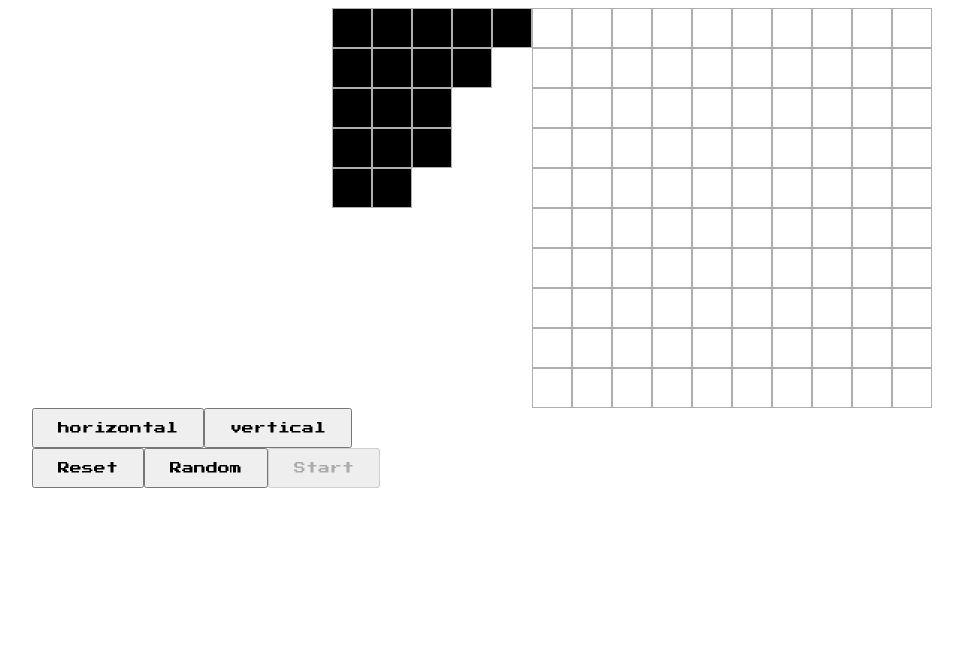
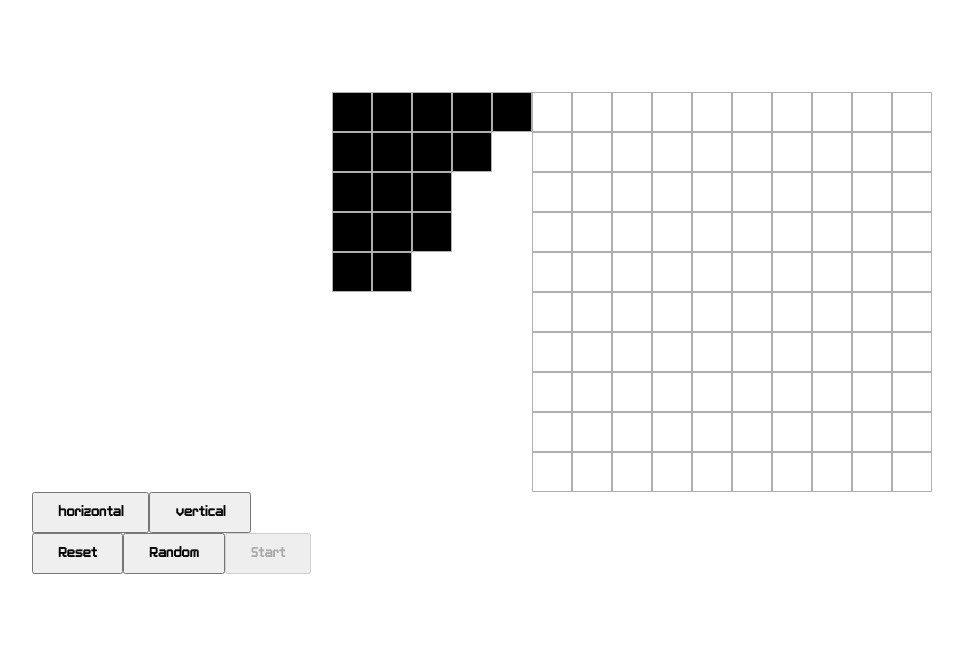
Before and after one commit to husky93/battleship-game, a website built with webpack: page dist/index.html in a window 1280 px wide. Shown: the whole page, without its empty margins (8-971 px from the left). Built offline with nearby package versions, Linux system fonts and the light colour scheme; what pubsub-js would draw is missing.

Commit message:
Add fonts through webpack

```diff
--- a/src/assets/style.css
+++ b/src/assets/style.css
@@ -1,3 +1,17 @@
+@font-face {
+  font-family: 'Rectaxel';
+  src: url('./Rectaxel.otf') format('opentype');
+  font-weight: bold;
+  font-style: normal;
+}
+
+@font-face {
+  font-family: 'PlaymegamesReguler';
+  src: url('./PlaymegamesReguler.ttf') format('truetype');
+  font-weight: 400;
+  font-style: normal;
+}
+
 :root {
   --flipper-height: 50px;
   --flipper-width: 160px;
@@ -7,22 +21,22 @@
 
 * {
   box-sizing: border-box;
-  font-size: 14px;
 }
 
 body {
-  font-family: 'Press Start 2P', cursive;
+  font-family: 'PlaymegamesReguler';
 }
 
 .btn {
-  font-family: 'Press Start 2P', cursive;
-  font-size: 12px;
+  font-family: 'PlaymegamesReguler';
+  font-size: 16px;
   padding: 12px 24px;
 }
 
 .main {
   display: flex;
   flex-direction: column;
+  padding: 84px 0;
   max-width: 1200px;
   margin: 0 auto;
 }
```
Also changed, not shown: dist/index.html, src/assets/PlaymegamesReguler.ttf (added), src/assets/Rectaxel.otf (added).
